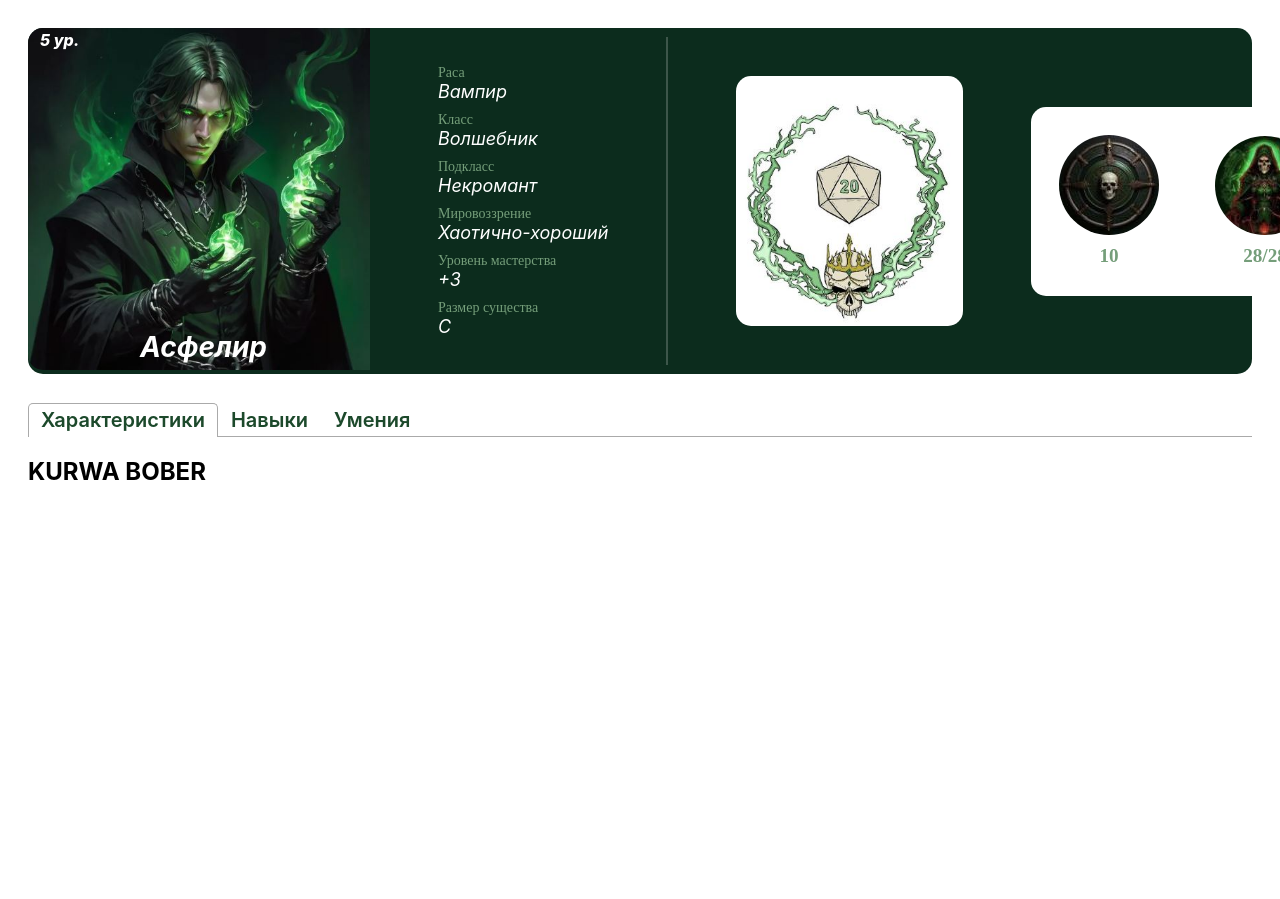
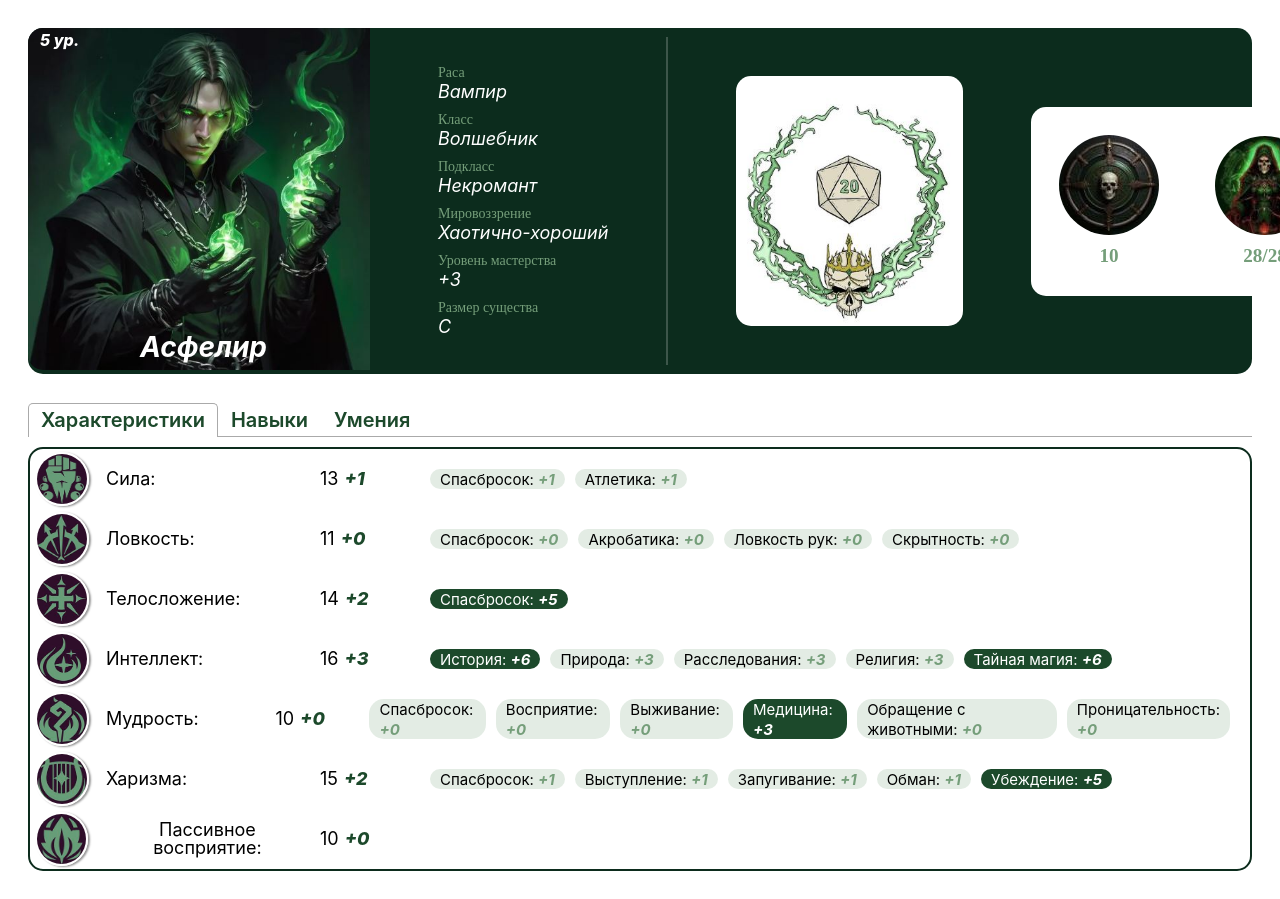
Before and after one commit to AndreyVorobiev88/DnDApp_React, a React (Create React App) app: page / in a window 1280 px wide. Shown: the top 899 px of the page. Before the commit the page ends 800 px from the top, so only its background shows below. Built offline with nearby package versions, Linux system fonts and the light colour scheme.

Commit message:
Stat Panel in new design

```diff
--- a/src/App.js
+++ b/src/App.js
@@ -3,17 +3,11 @@ import './Main.css';
 
 import Portrait from "./Resources/Portrait.JPG"
 import Dice20 from "./Resources/Dice20.JPG"
-import strength from "./Resources/Strength.jpg"
-import dexterity from "./Resources/Dexterity.JPG"
-import constitution from "./Resources/Constitution.JPG"
-import intelligence from "./Resources/Intelligence.JPG"
-import wisdom from "./Resources/Wisdom.JPG"
-import charisma from "./Resources/Charisma.JPG"
+
 import KD from "./Resources/KD.JPG"
 import HP from "./Resources/HP.JPG"
 import speed from "./Resources/Speed.JPG"
 import initiative from "./Resources/Initiative.JPG"
-import perception from './Resources/PassivePerception.JPG';
 import RaceSkillSymbol from './Resources/RaceSkillSymbol.JPG';
 import ClassSkillSymbol from "./Resources/ClassSkillSymbol.JPG";
 import FeatureSymbol from "./Resources/FeatureSymbol.JPG"
@@ -29,8 +23,6 @@ import SpecSkillPanel from "./Components/SpecSkillPanel";
 import TextArea from "./Components/TextArea.jsx"
 import Divider from './Components/Divider.jsx';
 import TabsList from './Components/TabsList.jsx'
-
-const statImages = [strength, dexterity, constitution, intelligence, wisdom, charisma, perception];
 
 
 function App() {
--- a/src/Components/Panel_stat.css
+++ b/src/Components/Panel_stat.css
@@ -1,28 +1,11 @@
 .div_stat {
-    padding-left: 10px;
+
     padding-right: 10px;
     display: flex;
-    justify-content: flex-start;
+    align-items:flex-start;
     align-items:center;
 }
 
-
-.text_align{
-    text-align:left;
-  }
-
-
-.text_stat_info
-{
-    font-size: larger;
-
-}
-
-.text_stat_value
-{
-    font-size: larger;
-    margin-left: 5px;
-}
 
 .image_stat {
     border: 2px solid #fff; /* Цвет и ширину рамки */
@@ -33,3 +16,50 @@
     border-radius: 50%;
     filter: hue-rotate(90deg);
   }
+
+
+  .size_title_box {
+
+    width: 280px;
+    height: 60px;
+    max-width: 300px;
+    gap: 12px;
+
+  }
+
+  .size_value_box {
+
+    width: 100px;
+    max-width: 140px;
+    gap: 6px;
+
+
+  }
+
+
+
+
+ .stat_text {
+
+    font-family: Inter;
+    font-weight: 400;
+    font-size: 18px;
+    line-height: 100%;
+    letter-spacing: 0%;
+    text-align: center;
+
+
+ }
+
+ .bonus_text {
+
+    font-family: Inter;
+    font-weight: 800;
+    font-style: italic;
+    font-size: 18px;
+    line-height: 100%;
+    letter-spacing: 0%;
+    text-align: center;
+    color: #1C492B;
+
+ }
--- a/src/Components/Panel_stat.jsx
+++ b/src/Components/Panel_stat.jsx
@@ -9,25 +9,29 @@ function Panel_stat (props) {
 
       return (
 
-            <div className="main_panel">
             <div className="div_stat">
 
-                        <img src={props.Image} className={"main_panel image_stat"} alt = ""/>
 
-                        <span className={"main_text_info text_stat_info"}>
+                  <div className="size_title_box div_stat">
+
+                        <img src={props.Image} className={"image_stat"} alt = ""/>
+
+                        <span className={"stat_text"}>
                               {props.Stat.StatName}:
                         </span>
+                  </div>
 
-                        <span className={"main_text_value text_stat_value"}>
+                  <div className="size_value_box div_stat">
+
+                        <span className={"stat_text"}>
                               {props.Stat.Value}
                         </span>
 
-                        <span className={"main_text_bonus"} >
+                        <span className={"bonus_text"} >
                               {props.Stat.Bonus}
                         </span>
+                  </div>
 
-                  </div>
-                  <div className="main_div_horizontal">
                   {
                         ((props.Stat.Skills) && (props.Stat.Skills.length > 0)) ?
                               props.Stat.Skills.map((skill) => (
@@ -40,7 +44,7 @@ function Panel_stat (props) {
                         : <></>
 
                   }
-                  </div>
+
             </div>
       )
 }
--- a/src/Components/SpecSkillPanel.css
+++ b/src/Components/SpecSkillPanel.css
@@ -6,3 +6,16 @@
 
     color: darkred;
 }
+
+.stat_text {
+
+
+    font-family: Inter;
+    font-weight: 400;
+    font-size: 18px;
+    line-height: 100%;
+    letter-spacing: 0%;
+    text-align: center;
+
+
+}
--- a/src/Components/SpecSkillPanel.jsx
+++ b/src/Components/SpecSkillPanel.jsx
@@ -9,14 +9,14 @@ function SpecSkillPanel(props) {
         <div className="main_panel main_max_width">
             <div className="main_div_horizontal main_justify">
                 <img src = {props.SpecSkillSymbol} className=" main_image" alt="spec"/>
-                <span className='main_text_value color_red'>{props.SpecSkills.Title}</span>
+                <span className='stat_text'>{props.SpecSkills.Title}</span>
             </div>
 
             <div className="main_div_vertical">
                 {
                     props.SpecSkills.Items.map((skill) => (
 
-                        <span className='margin'>{skill}</span>
+                        <span className='margin stat_text'>{skill}</span>
 
                     ))
 
--- a/src/Components/Stats_Skill.css
+++ b/src/Components/Stats_Skill.css
@@ -4,19 +4,74 @@
 
 }
 
+.padding_10 {
+
+    padding-left: 10px;
+    padding-right: 10px;
+
+}
+
 .background_not_used {
 
-    background-color: #cccccc;
-    border-radius: 2px;
-    padding: 2px;
+    background: #759E7A33;
+    border-radius: 15px;
+
+}
+
+.text_not_used {
+
+    font-family: Inter;
+    font-weight: 400;
+    font-size: 15px;
+    line-height: 100%;
+    text-align: center;
+    color: #000000;
+
+}
+
+.bonus_not_used {
+
+    font-family: Inter;
+    font-weight: 700;
+    font-style: italic;
+    font-size: 15px;
+    line-height: 100%;
+    text-align: center;
+    color: #759E7A;
+
 
 }
 
 
 .background_used {
 
-    background-color: #8ec89a;
-    border-radius: 2px;
-    padding: 2px;
+    background: #1C492B;
+    border-radius: 15px;
 
 }
+
+.text_used {
+
+    font-family: Inter;
+    font-weight: 400;
+    font-size: 15px;
+    line-height: 100%;
+    letter-spacing: 0%;
+    text-align: center;
+    color: #FFFFFF;
+
+
+}
+
+.bonus_used {
+
+    font-family: Inter;
+    font-weight: 700;
+    font-style: italic;
+    font-size: 15px;
+    line-height: 100%;
+    letter-spacing: 0%;
+    text-align: center;
+    color: #FFFFFF;
+
+}
--- a/src/Components/Stats_Skill.jsx
+++ b/src/Components/Stats_Skill.jsx
@@ -7,17 +7,31 @@ function StatsSkill(props) {
 
     return (
 
-        <div className="margin_right_10">
+        <div className="margin_right_10 ">
 
-            {(props.StatSkill.Active) ?
+            {(props.StatSkill.Active) ? (
 
-                <span className="background_used">
-                    {props.StatSkill.SkillName + ": " + props.StatSkill.Bonus}
-                </span>
 
-                :<span className="background_not_used">
-                    {props.StatSkill.SkillName + ": " + props.StatSkill.Bonus}
-                </span>
+                <div className="padding_10 background_used">
+                    <span className="text_used">
+                        {props.StatSkill.SkillName + ": "}
+                    </span>
+                    <span className="bonus_used">
+                        {props.StatSkill.Bonus}
+                    </span>
+                </div>
+            )
+
+                :
+                <div className="padding_10 background_not_used">
+                    <span className="text_not_used">
+                        {props.StatSkill.SkillName + ": "}
+                    </span>
+                    <span className="bonus_not_used">
+                        {props.StatSkill.Bonus}
+                    </span>
+                </div>
+
             }
 
         </div>
--- a/src/Components/TabsList.css
+++ b/src/Components/TabsList.css
@@ -12,3 +12,11 @@
     color: #1C492B
 
 }
+
+.border_tab_stats {
+
+    border: 2px solid #0C2C1D;
+    border-radius: 15px;
+
+
+}
--- a/src/Components/TabsList.jsx
+++ b/src/Components/TabsList.jsx
@@ -1,6 +1,21 @@
 import { Tab, Tabs, TabList, TabPanel } from 'react-tabs';
 import 'react-tabs/style/react-tabs.css';
 import './TabsList.css'
+
+import strength from "../Resources/Strength.jpg"
+import dexterity from "../Resources/Dexterity.JPG"
+import constitution from "../Resources/Constitution.JPG"
+import intelligence from "../Resources/Intelligence.JPG"
+import wisdom from "../Resources/Wisdom.JPG"
+import charisma from "../Resources/Charisma.JPG"
+import perception from '../Resources/PassivePerception.JPG';
+
+import data from "../Character.json"
+
+import PanelStat from './Panel_stat';
+
+
+const statImages = [strength, dexterity, constitution, intelligence, wisdom, charisma, perception];
 
 function TabsList(props) {
 
@@ -17,8 +32,16 @@ function TabsList(props) {
 
                 </TabList>
 
-                <TabPanel>
-                    <h2> KURWA BOBER</h2>
+                <TabPanel className={"border_tab_stats"}>
+                    {data.Stats.map((stat) => (
+
+                    <PanelStat
+                        key={stat.StatName}
+                        Stat={stat}
+                        Image={statImages[data.Stats.indexOf(stat)]}
+                    />
+                    ))
+                    }
                 </TabPanel>
 
                 <TabPanel>
```
Lines whose indentation alone changed are shown as unchanged.
